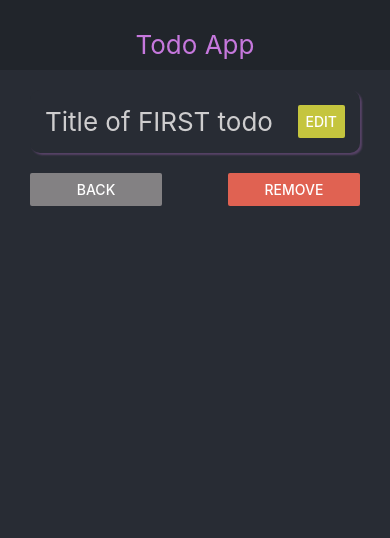
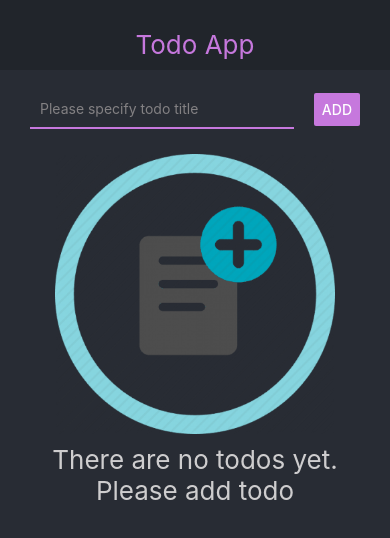
Before and after one commit to stas-yushkov/new-rn-todo-app, a React Native app: screen / in a window 390 px wide. Shown: the top 538 px of the page. Built offline with nearby package versions, Linux system fonts and the light colour scheme.

Commit message:
add image

```diff
--- a/App.js
+++ b/App.js
@@ -9,21 +9,10 @@ import colors from './src/constants/colors';
 
 
 export default function App() {
-  const [todoId, setTodoId] = useState(1);
+  const [todoId, setTodoId] = useState(null);
   const [theme, setTheme] = useState(DEFAULT_COLOR_THEME);
   const [todos, setTodos] = useState([
-    { id: 1, title: 'Title of FIRST todo' },
-    { id: 2, title: '2' },
-    { id: 3, title: '3' },
-    { id: 4, title: '4' },
-    { id: 5, title: '5' },
-    { id: 6, title: '6' },
-    { id: 7, title: '7' },
-    { id: 8, title: '8' },
-    { id: 9, title: '9' },
-    { id: 10, title: '10' },
-    { id: 11, title: '11' },
-    { id: 12, title: '12' },
+    // { id: 1, title: 'Title of FIRST todo' },
   ]);
 
   const addTodo = (title) => {
--- a/src/components/EditModal.js
+++ b/src/components/modals/AddModal.js
@@ -1,11 +1,11 @@
 import React, { useState } from 'react';
 import { View, StyleSheet, TextInput, Button, Modal, Alert } from 'react-native';
 
-import colors from '../constants/colors';
+import colors from '../../constants/colors';
 
 
-export const EditModal = ({ visible, onCancel, theme, value, onSave }) => {
-  const [title, setTitle] = useState(value)
+export const AddModal = ({ visible, onCancel, theme, onSave }) => {
+  const [title, setTitle] = useState('')
 
   const saveHandler = () => {
     if (title.trim().length < 3) {
@@ -17,7 +17,8 @@ export const EditModal = ({ visible, onCancel, theme, value, onSave }) => {
       )
     } else {
       console.log('onSave');
-      onSave(title.trim())
+      onSave(title.trim());
+      setTitle('');
     }
   }
 
--- /dev/null
+++ b/src/components/modals/EditModal.js
@@ -0,0 +1,71 @@
+import React, { useState } from 'react';
+import { View, StyleSheet, TextInput, Button, Modal, Alert } from 'react-native';
+
+import colors from '../../constants/colors';
+
+
+export const EditModal = ({ visible, onCancel, theme, value, onSave }) => {
+  const [title, setTitle] = useState(value)
+
+  const saveHandler = () => {
+    if (title.trim().length < 3) {
+      console.log('Error');
+      Alert.alert(
+        'Error!',
+        `Todo title should be 3+ sumbols long. Now title is ${title.trim().length
+        } symbol(s) long. Please specify proper todo title`
+      )
+    } else {
+      console.log('onSave');
+      onSave(title.trim())
+    }
+  }
+
+  return (
+    <Modal
+      visible={visible}
+      animationType='slide'
+      transparent={false}
+    >
+      <View style={{ ...styles.wrap, backgroundColor: colors[theme].APP_BG_COLOR }}>
+        <TextInput
+          value={title}
+          onChangeText={setTitle}
+          style={{
+            ...styles.input,
+            borderBottomColor: colors[theme].ACCENT_COLOR,
+            color: colors[theme].TEXT_COLOR,
+          }}
+          placeholder='Please specify todo title'
+          placeholderTextColor={colors[theme].PLACEHOLDER_TEXT_COLOR}
+          autoCapitalize='none'
+          autoCorrect={false}
+          maxLength={64}
+        />
+        <View style={styles.buttons}>
+          <Button title='Cancel' onPress={onCancel} color={colors[theme].DANGER_COLOR} />
+          <Button title='Save' onPress={saveHandler} color={colors[theme].ACCENT_COLOR} />
+        </View>
+      </View>
+    </Modal>
+  )
+}
+
+const styles = StyleSheet.create({
+  wrap: {
+    flex: 1,
+    justifyContent: 'center',
+    alignItems: 'center',
+  },
+  input: {
+    padding: 10,
+    borderBottomWidth: 2,
+    width: '80%'
+  },
+  buttons: {
+    width: '100%',
+    marginTop: 10,
+    flexDirection: 'row',
+    justifyContent: 'space-around'
+  }
+})
--- /dev/null
+++ b/src/components/modals/index.js
@@ -0,0 +1,2 @@
+export { AddModal } from './AddModal';
+export { EditModal } from './EditModal';
--- a/src/screens/MainScreen.js
+++ b/src/screens/MainScreen.js
@@ -1,17 +1,20 @@
-import React from "react";
-import { StyleSheet, FlatList, View } from "react-native";
+import React, { useState } from "react";
+import { StyleSheet, FlatList, View, Image, Text, TouchableOpacity } from "react-native";
 
 import { AddTodo, Todo } from "../components";
+import { AddModal } from "../components/modals/";
+import { ACTIVE_OPACITY_NUM } from "../constants";
+import colors from "../constants/colors";
 
 
 export const MainScreen = ({ addTodo, todos, removeTodo, openTodo, theme }) => {
-  return (
-    <View style={styles.container}>
-      <AddTodo theme={theme} onSubmit={addTodo} />
+  const [modal, setModal] = useState(false);
 
+  let content = (
     <FlatList
+      data={todos}
       style={styles.scroll}
-        data={todos}
+      keyExtractor={item => item.id}
       renderItem={({ item }) => (
         <Todo
           theme={theme}
@@ -20,8 +23,43 @@ export const MainScreen = ({ addTodo, todos, removeTodo, openTodo, theme }) => {
           onOpen={openTodo}
         />
       )}
-        keyExtractor={item => item.id}
     />
+  );
+
+  const saveHandler = title => {
+    addTodo(title);
+    setModal(false);
+  }
+
+  if (todos.length === 0) {
+    content = (
+      <TouchableOpacity
+        activeOpacity={ACTIVE_OPACITY_NUM}
+        onPress={() => setModal(true)}
+      >
+        <View style={styles.thumb}>
+          <Image
+            style={styles.img}
+            source={require('../../assets/add-item-512x512.png')}
+          />
+        </View>
+        <Text style={{ ...styles.title, color: colors[theme].TEXT_COLOR }}>
+          There are no todos yet. Please add todo
+        </Text>
+      </TouchableOpacity>
+    )
+  }
+
+  return (
+    <View style={styles.container}>
+      <AddTodo theme={theme} onSubmit={addTodo} />
+      <AddModal
+        visible={modal}
+        onCancel={() => setModal(false)}
+        onSave={saveHandler}
+        theme={theme}
+      />
+      {content}
     </View>
   )
 }
@@ -32,5 +70,20 @@ const styles = StyleSheet.create({
   },
   scroll: {
     flex: 1,
+  },
+  thumb: {
+    alignItems: 'center',
+    justifyContent: 'center',
+    padding: 10,
+    height: 300
+  },
+  img: {
+    height: '100%',
+    width: '100%',
+    resizeMode: 'contain'
+  },
+  title: {
+    fontSize: 26,
+    textAlign: 'center',
   }
 })
--- a/src/screens/TodoScreen.js
+++ b/src/screens/TodoScreen.js
@@ -1,6 +1,6 @@
 import React, { useState } from "react";
 import { StyleSheet, Text, View, Button } from "react-native";
-import { EditModal } from "../components/EditModal";
+import { EditModal } from "../components/modals/";
 
 import { AppCard } from "../components/ui";
 
```
Also changed, not shown: assets/add-item-512x512.png (added). Lines whose indentation alone changed are shown as unchanged.
